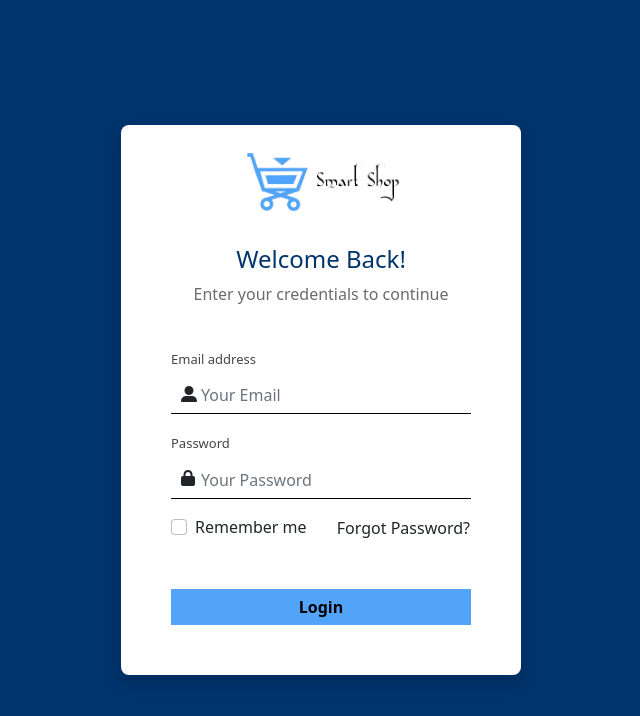
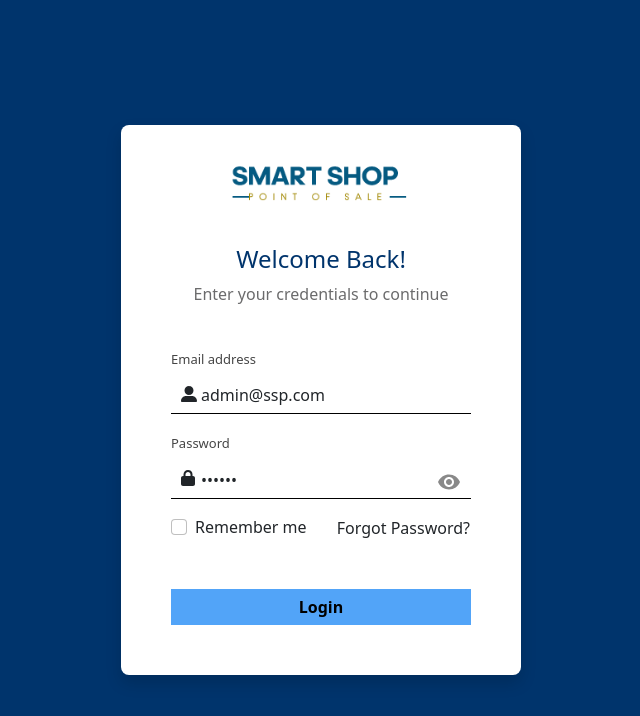
Before and after one commit to imRHB/smart-shop-client, a React (Create React App) app: page / in a window 1280 px wide. Shown: the top 716 px of the page, without its empty margins (319-959 px from the left). Built offline with nearby package versions, Linux system fonts and the light colour scheme; no server answers.

Commit message:
toggle visibility and logo add

```diff
--- a/src/pages/Login/Login.js
+++ b/src/pages/Login/Login.js
@@ -1,11 +1,13 @@
-import React from "react";
+import React, { useState } from "react";
 import styles from "./Login.module.css";
 import { Button, Form } from "react-bootstrap";
-import logo from "../../assets/images/logo.png";
+import logo from "../../assets/images/logo2.png";
 import { FontAwesomeIcon } from "@fortawesome/react-fontawesome";
 import { faLock, faUserAlt } from "@fortawesome/free-solid-svg-icons";
 import { useLocation, useNavigate } from 'react-router-dom';
 import useAuth from "../../hooks/useAuth";
+import RemoveRedEyeIcon from '@mui/icons-material/RemoveRedEye';
+import VisibilityOffIcon from '@mui/icons-material/VisibilityOff';
 
 const Login = () => {
   const { user, setUsers, userLogin, setError, getUserEmail, getUserPassword } = useAuth();
@@ -13,6 +15,7 @@ const Login = () => {
   const navigate = useNavigate();
   const location = useLocation();
   const redirect = location?.state?.from || '/dashboard';
+  const [passwordShown, setPasswordShown] = useState(false);
 
   //handle user login with email and password
 
@@ -28,6 +31,10 @@ const Login = () => {
         setError(err.message)
       })
   }
+
+  const togglePassword = () => {
+    setPasswordShown(!passwordShown);
+  };
 
   return (
     <div className={`${styles.loginPage}`}>
@@ -54,6 +61,7 @@ const Login = () => {
             placeholder="Your Email"
             className={`${styles.inputFields}`}
             name='email'
+            defaultValue="admin@ssp.com"
             onBlur={getUserEmail}
           />
         </Form.Group>
@@ -64,13 +72,21 @@ const Login = () => {
         >
           <Form.Label className={`${styles.inputLabels}`}>Password</Form.Label>
           <FontAwesomeIcon icon={faLock} className={`${styles.formIcon}`} />
+
           <Form.Control
-            type="password"
+            type={passwordShown ? "text" : "password"}
             placeholder="Your Password"
             className={`${styles.inputFields}`}
             name='password'
+            defaultValue="123456"
             onBlur={getUserPassword}
           />
+
+          {passwordShown ?
+            <VisibilityOffIcon onClick={togglePassword} icon={faLock} className={`${styles.eyeIconOne}`} />
+            :
+            <RemoveRedEyeIcon onClick={togglePassword} icon={faLock} className={`${styles.eyeIconTwo}`} />
+          }
         </Form.Group>
 
         {/* save password checkbox and forgot password button */}
--- a/src/pages/Login/Login.module.css
+++ b/src/pages/Login/Login.module.css
@@ -47,9 +47,25 @@
     color: #6b6b6c;
     margin-bottom: 40px;
 }
+.eyeIconOne{
+     position: absolute;
+    top: 40px;
+    right: 10px;
+
+    color: #1f1f1f;
+    font-size: 20px;
+}
+.eyeIconTwo{
+     position: absolute;
+    top: 40px;
+    right: 10px;
+    color: #898989;
+    font-size: 20px;
+}
 
 .siteLogo{
     height: 70px;
+    /* width: 70%; */
     display: block;
     margin: auto;
 }
```
Also changed, not shown: src/assets/images/logo2.JPG (added), src/assets/images/logo2.png (added).
